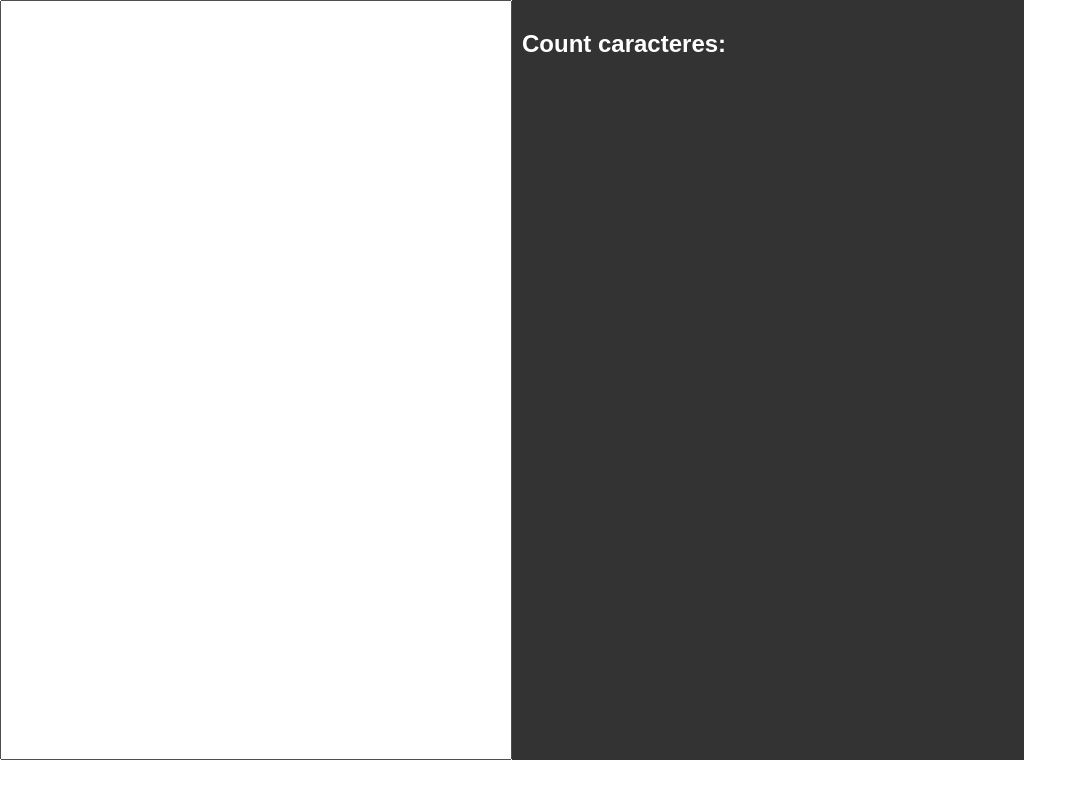
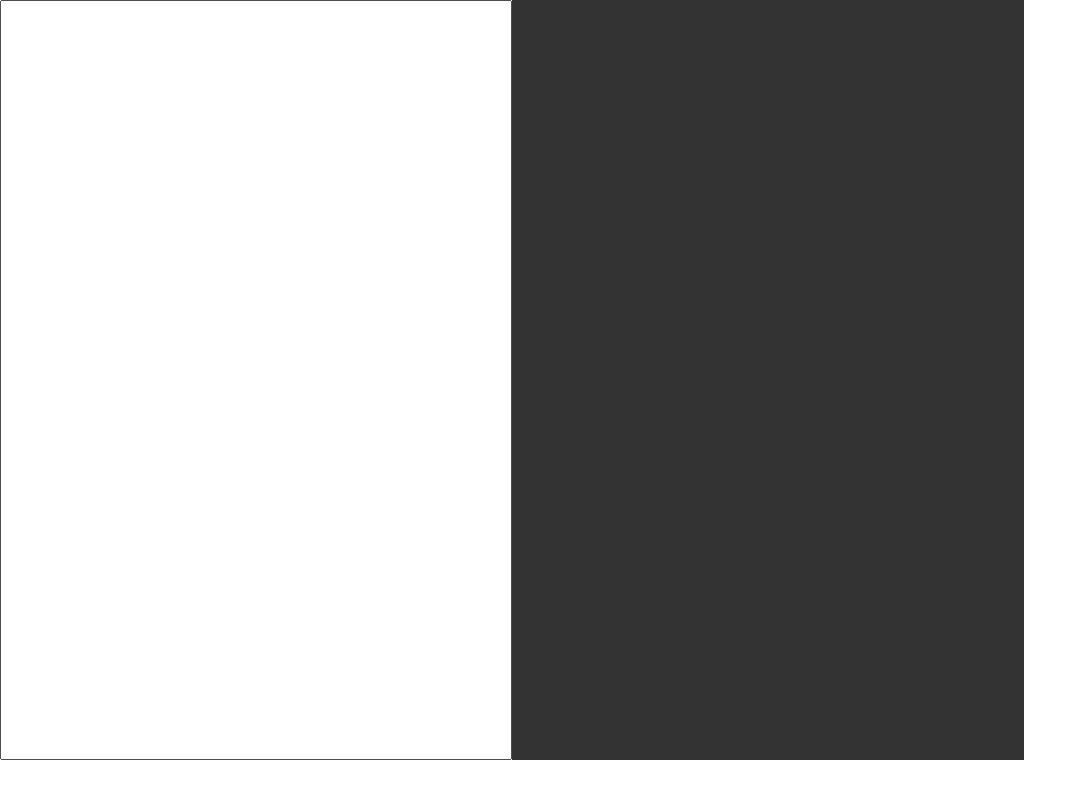
Before and after one commit to lucashsmoraes/reactjs-ninja, a React app in the folder app/: page / in a window 1280 px wide. Shown: the whole page, without its empty margins (0-1087 px from the left). Built offline with nearby package versions, Linux system fonts and the light colour scheme.

Commit message:
rendreizando html

```diff
--- a/app/package.json
+++ b/app/package.json
@@ -35,6 +35,7 @@
     "jest-pnp-resolver": "1.0.1",
     "jest-resolve": "23.6.0",
     "mini-css-extract-plugin": "0.4.3",
+    "normalize.css": "^8.0.1",
     "optimize-css-assets-webpack-plugin": "5.0.1",
     "pnp-webpack-plugin": "1.1.0",
     "postcss-flexbugs-fixes": "4.1.0",
--- a/app/src/App.js
+++ b/app/src/App.js
@@ -9,19 +9,27 @@ class App extends Component {
     this.state = { value: '' }
 
     this.handleChange = this.handleChange.bind(this)
+    this.getMarkup = this.getMarkup.bind(this)
   }
 
   handleChange(e) {
     e.preventDefault()
     this.setState({
-      value: e.target.value,
-      count: e.target.value.length
+      value: e.target.value
     })
+  }
+
+  getMarkup() {
+    return { __html: this.state.value }
   }
 
   render() {
     return (
-      <MarkdownEditor value={this.state.value} count={this.state.count} handleChange={this.handleChange}/>
+      <MarkdownEditor
+        value={this.state.value}
+        handleChange={this.handleChange}
+        getMarkup={this.getMarkup}
+      />
     )
   }
 }
--- a/app/src/components/markdown/markdown-editor.js
+++ b/app/src/components/markdown/markdown-editor.js
@@ -1,11 +1,10 @@
 import React from 'react'
 
-const MarkdownEditor = ({value, count,handleChange}) => (
+const MarkdownEditor = ({value, handleChange, getMarkup}) => (
     <div className='editor'>
-        <textarea name='textarea' value={value} onChange={handleChange} />
-        <div className='view'>
-            {value}
-            <div><h2>Count caracteres: {count}</h2></div>
+        <textarea name='textarea' value={value} onChange={handleChange} autoFocus />
+        <div className='view' dangerouslySetInnerHTML={ getMarkup() } >
+            {/* {value} */}
         </div>
 
     </div>
--- a/app/src/css/style.css
+++ b/app/src/css/style.css
@@ -1,7 +1,6 @@
 @charset 'utf-8';
-
-/* @import '~normalize.css';
-@import '~highlight.js/styles/dracula.css'; */
+@import '~normalize.css';
+/* @import '~highlight.js/styles/dracula.css'; */
 
 * {
   box-sizing: border-box;
```
Also changed, not shown: 1 other file (tests, documents, lock files or other folders).
